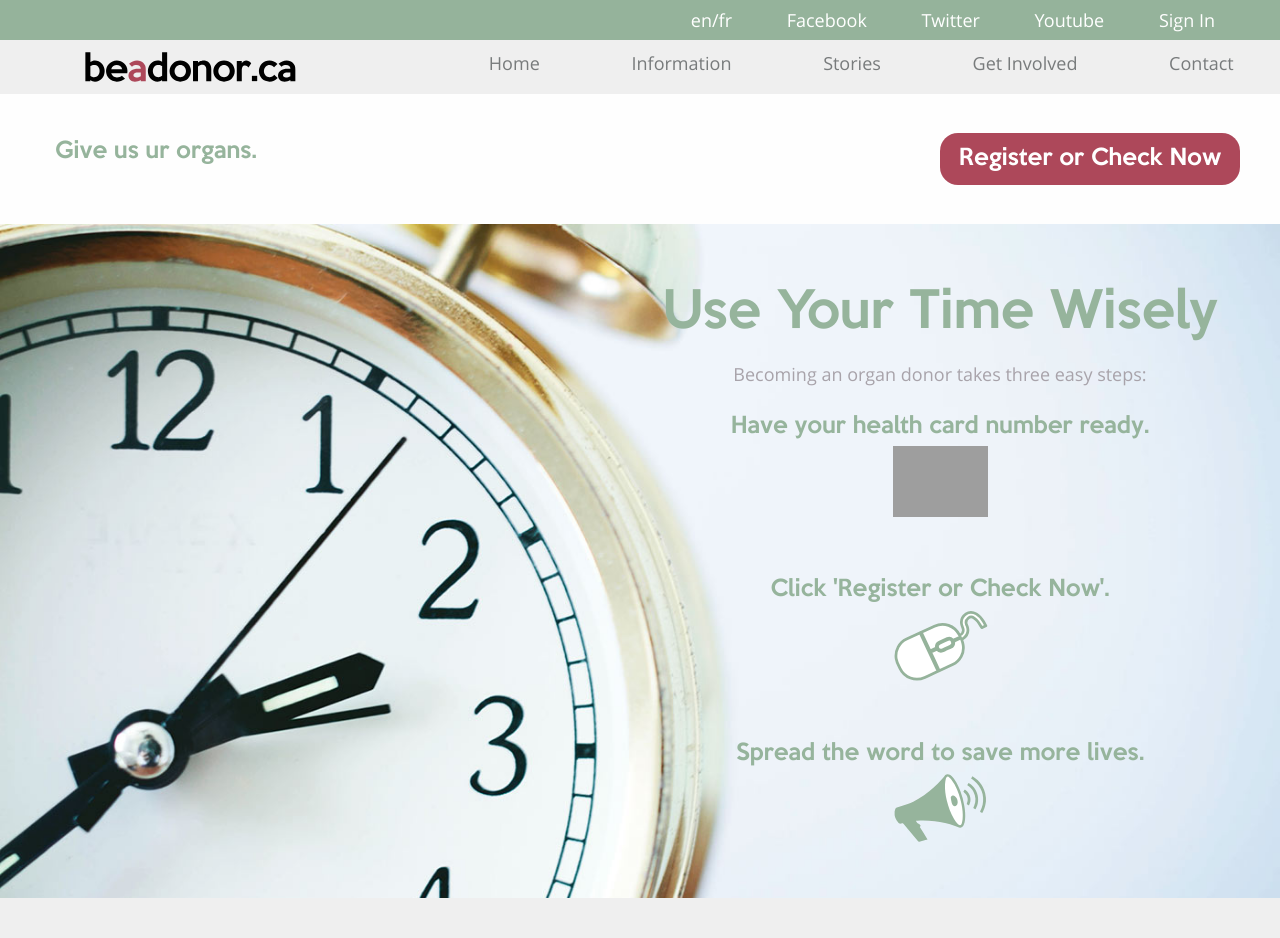
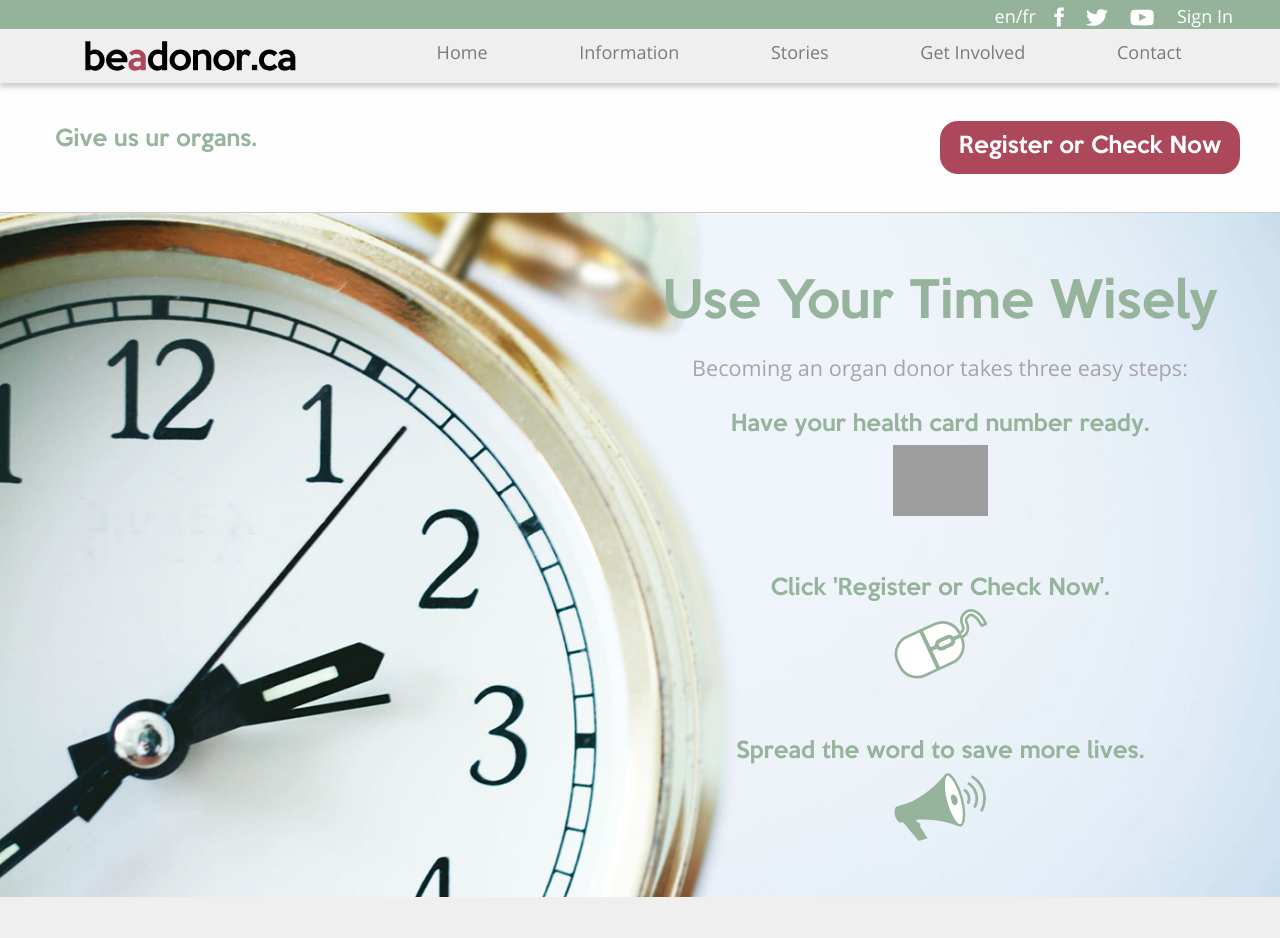
Before and after one commit to c-clinton/organ-donation, a PHP site: page / in a window 1280 px wide. Shown: the top 938 px of the page. Run offline with PHP 8.4, Linux system fonts and the light colour scheme; grey boxes are pictures that could not be loaded.

Commit message:
Added icons, tweaked menus and header image. Added small details.

```diff
--- a/css/app.css
+++ b/css/app.css
@@ -84,9 +84,8 @@ margin-top: 4em;
 .title-bar li
 {
 
-	padding: 0em;
-	margin-left: 0.5em;
-	margin-right: 0.5em;
+	padding: 0rem;
+	margin: -0.5em;
 	text-align: left;
 
 }
@@ -141,6 +140,9 @@ p
 
 	background-color: #efefef;
 	padding-top: 0.5em;
+	-webkit-box-shadow: 0em 0.3em 0.2em 0em rgba(0,0,0,0.2);
+-moz-box-shadow: 0em 0.3em 0.3em 0em rgba(0,0,0,0.2);
+box-shadow: 0em 0.3em 0.3em 0em rgba(0,0,0,0.2);
 
 }
 
@@ -170,6 +172,21 @@ margin-right: -1%;
 
 }
 
+.menu-icon
+{
+
+margin-top: 0.5em;
+margin-bottom: 0.5em;
+
+}
+
+
+.textlarge
+{
+
+font-size: 1.2em;
+
+}
 
 .largeimgcon
 {
@@ -196,13 +213,16 @@ header a
 
 color: #787b7c;
 
+
 }
 
-header a:hover /*media query hover classes later*/
+.menustyle a:hover /*media query hover classes later*/
 {
 
 font-weight: bold;
 color: #787b7c;
+margin-left: -0.09em;
+margin-right: -0.09em;
 
 }
 
@@ -247,12 +267,7 @@ color: #ffffff;
 
 }
 
-.ban
-{
 
-padding: 1em;
-
-}
 
 
 .largeimgcon img
@@ -302,6 +317,22 @@ padding-bottom: 3%;
 
 }
 
+.icons *
+{
+
+
+margin-right: 0.5em;
+
+}
+
+.title-bar a:hover
+{
+
+color: #ffffff;
+font-weight:100;
+
+}
+
 @media only screen AND (min-width: 40em){
 
 	.menustyle ul, .title-bar ul
@@ -315,6 +346,14 @@ text-align: right;
 {
 
 display: inline;
+
+
+}
+
+.ban
+{
+
+border-bottom: #CBCBCB 0.03em solid;
 
 
 }
--- a/index.html
+++ b/index.html
@@ -19,17 +19,19 @@
 
 
 	  <nav class="title-bar">
-       <div data-hide-for="medium" data-responsive-toggle="main">
+      <div class="row">
+      <ul class="small-11 large-12 menu no-bullet inline columns">
+      <li><a href="#" class="langtoggle">en/fr</a></li>
+      <li><a href="#"><img src="images/fb_small.svg" alt="fb icon"></a></li>
+      <li><a href="#"><img src="images/tw_small.svg" alt="twitter icon"></a></li>
+      <li><a href="#"><img src="images/yt_small.svg" alt="youtube icon"></a></li>
+      <li class="show-for-medium"><a href="#">Sign In</a></li>
+      </ul>
+
+
+       <div class="small-1 columns" data-hide-for="medium" data-responsive-toggle="main">
                         <button data-toggle="" type="button" class="menu-icon float-right"></button>
       </div>
-      <div class="row">
-      <ul class="large-12 menu no-bullet inline columns">
-      <li><a href="#" class="langtoggle">en/fr</a></li>
-      <li><a href="#">Facebook</a></li>
-      <li><a href="#">Twitter</a></li>
-      <li><a href="#">Youtube</a></li>
-      <li><a href="#">Sign In</a></li>
-      </ul>
       </div>
       </nav>
 
@@ -46,6 +48,7 @@
       <li><a href="stories.html">Stories</a></li>
       <li><a href="drives.html">Get Involved</a></li>
       <li><a href="contact.html">Contact</a></li>
+      <li class="show-for-small-only"><a href="#">Sign In</a></li>
       </ul>
       </nav>
 
@@ -69,7 +72,7 @@
       <div class="row">
       <div class="whitebg medium-6 medium-push-6 text-center columns">
       <h1>Use Your Time Wisely</h1>
-      <p>Becoming an organ donor takes three easy steps:</p>
+      <p class="textlarge">Becoming an organ donor takes three easy steps:</p>
       <h2>Have your health card number ready.</h2>
       <img class="small-4 medium-3 large-2" src="images/healthcardicon.svg" alt="health card icon">
       <h2>Click 'Register or Check Now'.</h2>
@@ -107,7 +110,8 @@
       <div class="row">
       <p class="small-12 columns">Lorem ipsum dolor sit amet, consectetur adipiscing elit. Morbi consectetur augue non dui sodales, placerat auctor sem vestibulum. Nulla in risus vel leo aliquet cursus. Vivamus et semper felis. Vivamus purus felis, venenatis eget placerat in, molestie quis arcu. Nam a libero pulvinar velit efficitur sagittis non vitae risus. Praesent ex nisl, posuere vel nisi non, sagittis semper tortor. In pharetra elit at purus venenatis pharetra.
 </p>
-		<hr>
+		<hr class="small-2">
+
 	   <p class="small-12 columns">Lorem ipsum dolor sit amet, consectetur adipiscing elit. Morbi consectetur augue non dui sodales, placerat auctor sem vestibulum. Nulla in risus vel leo aliquet cursus. Vivamus et semper felis. Vivamus purus felis, venenatis eget placerat in, molestie quis arcu. Nam a libero pulvinar velit efficitur sagittis non vitae risus. Praesent ex nisl, posuere vel nisi non, sagittis semper tortor. In pharetra elit at purus venenatis pharetra.
 </p>
       </div>
@@ -133,9 +137,11 @@
     <div class="row">
 
       <div class="small-12 medium-3 columns">
-      <img class="small-4 medium-8" src="images/GOL_logo.svg" alt="Gift of Life Network Logo">
-      <p>This site is managed by Trillium Gift of Life Network, Ontario’s government agency responsible for organ and tissue donation and transplantation. <a class="green" href="#">Learn More.
-</a></p>
+      <ul class="no-bullet">
+      <li><img class="small-4 medium-8" src="images/GOL_logo.svg" alt="Gift of Life Network Logo"></li>
+      <li>This site is managed by Trillium Gift of Life Network, Ontario’s government agency responsible for organ and tissue donation and transplantation. <a class="green" href="#">Learn More.
+</a></li>
+      </ul>
       </div>
 
       <div class="small-12 medium-3 columns">
@@ -184,7 +190,7 @@ Toronto, ON M5G 1W7</li>
 1-800-263-2833
 416-363-4001 (Toronto)</li>
       <li><a class="green" href="#">info@giftoflife.on.ca</a></li>
-      <li>icons</li>
+      <li class="icons"><a href="#"><img src="images/fb_small.svg" alt="fb icon"></a> <a href="#"><img src="images/tw_small.svg" alt="twitter icon"></a> <a href="#"><img src="images/yt_small.svg" alt="youtube icon"></a></li>
       </ul>
       </nav>
       </div>
```
Also changed, not shown: images/clockimg.jpg, images/fb_small.svg (added), images/tw_small.svg (added), images/yt_small.svg (added).
